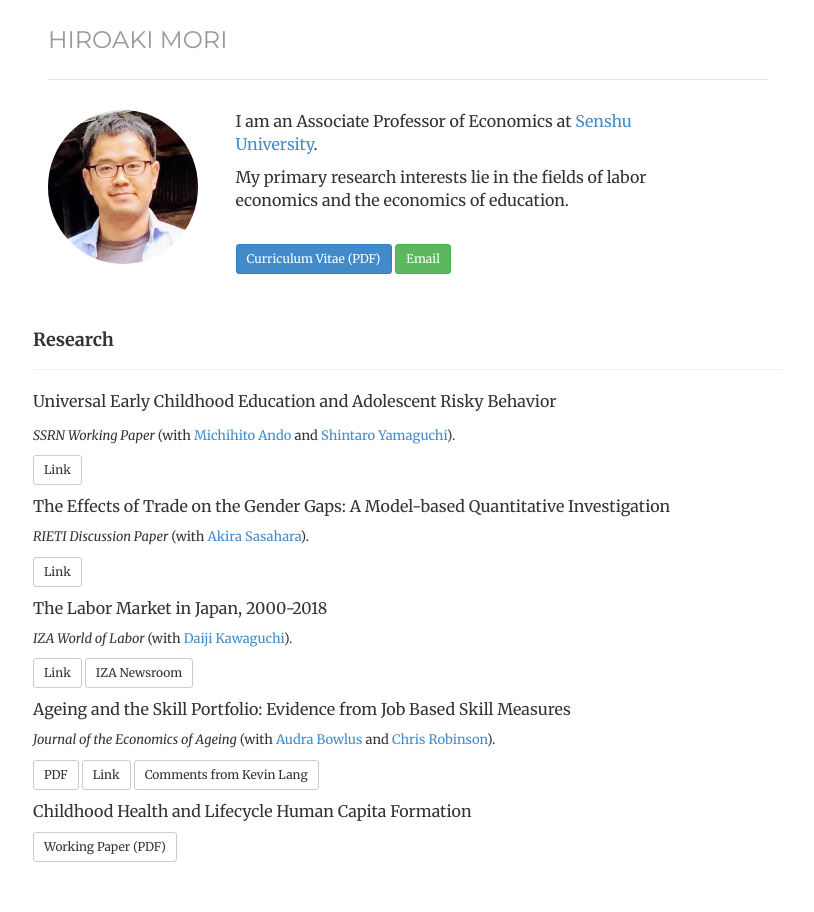
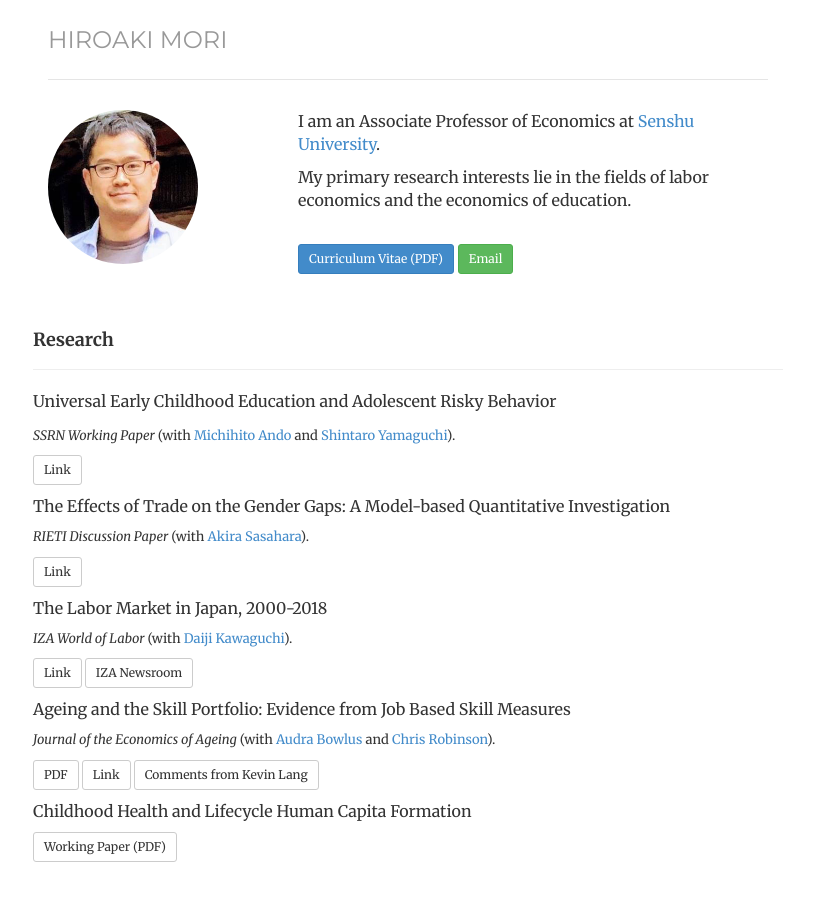
Before and after one commit to morihiroaki/morihiroaki.github.io, a Jekyll site: the page built from index.html, in a window 1280 px wide. Shown: the whole page, without its empty margins (232-1046 px from the left). Built offline with Jekyll 4.4.1, drawn with Linux system fonts in a browser that asks for light colours.

Commit message:
Update index.html

```diff
--- a/index.html
+++ b/index.html
@@ -9,7 +9,7 @@ description:
 <div class="row">
 
 <div class="box text-left">
-<div class='col-sm-3 text-left'>
+<div class='col-sm-4 text-left'>
 <img  class="img-circle avatar" width="150" alt="Hiro Mori" src="files/portrait2.jpg">
 </div>
 </div>
```
